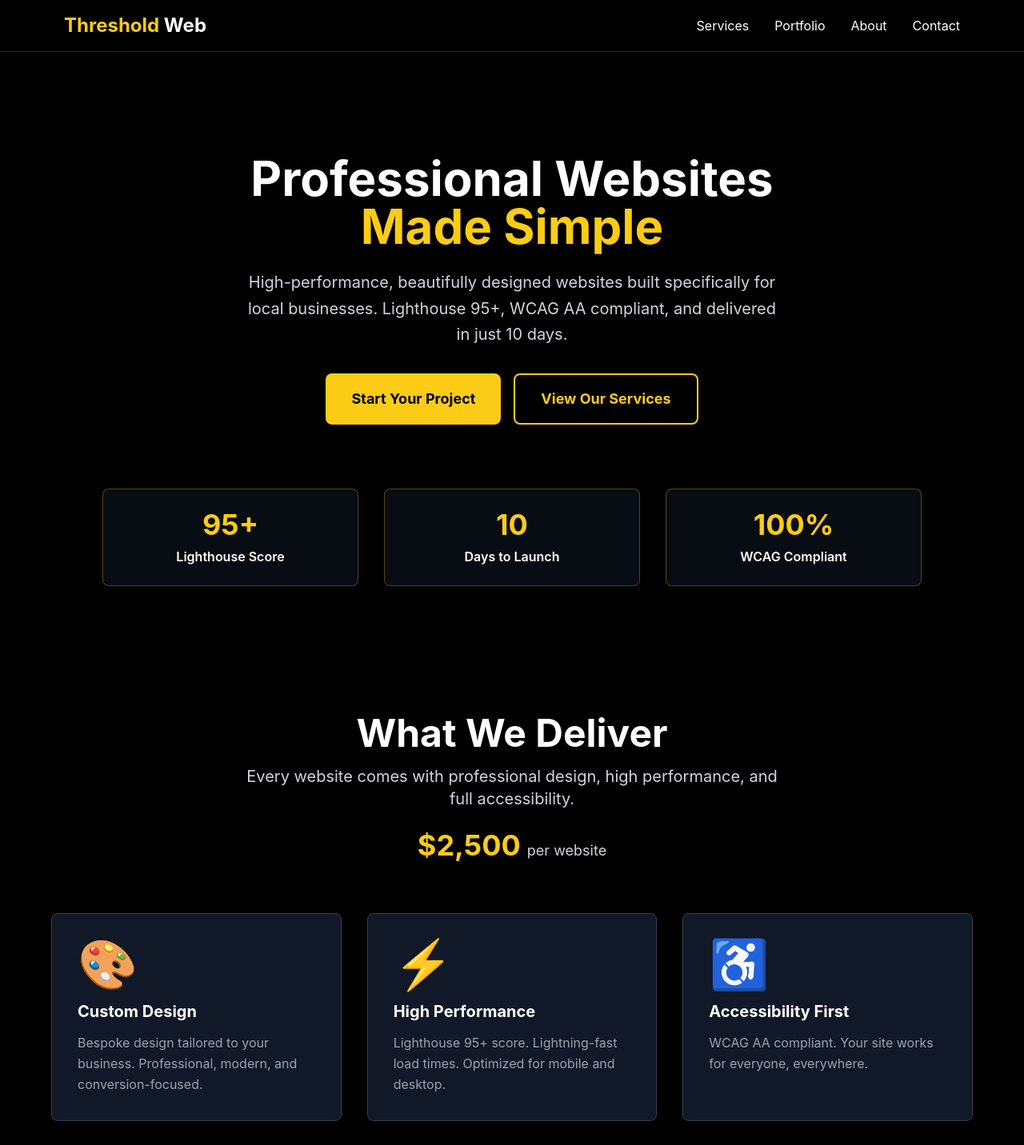
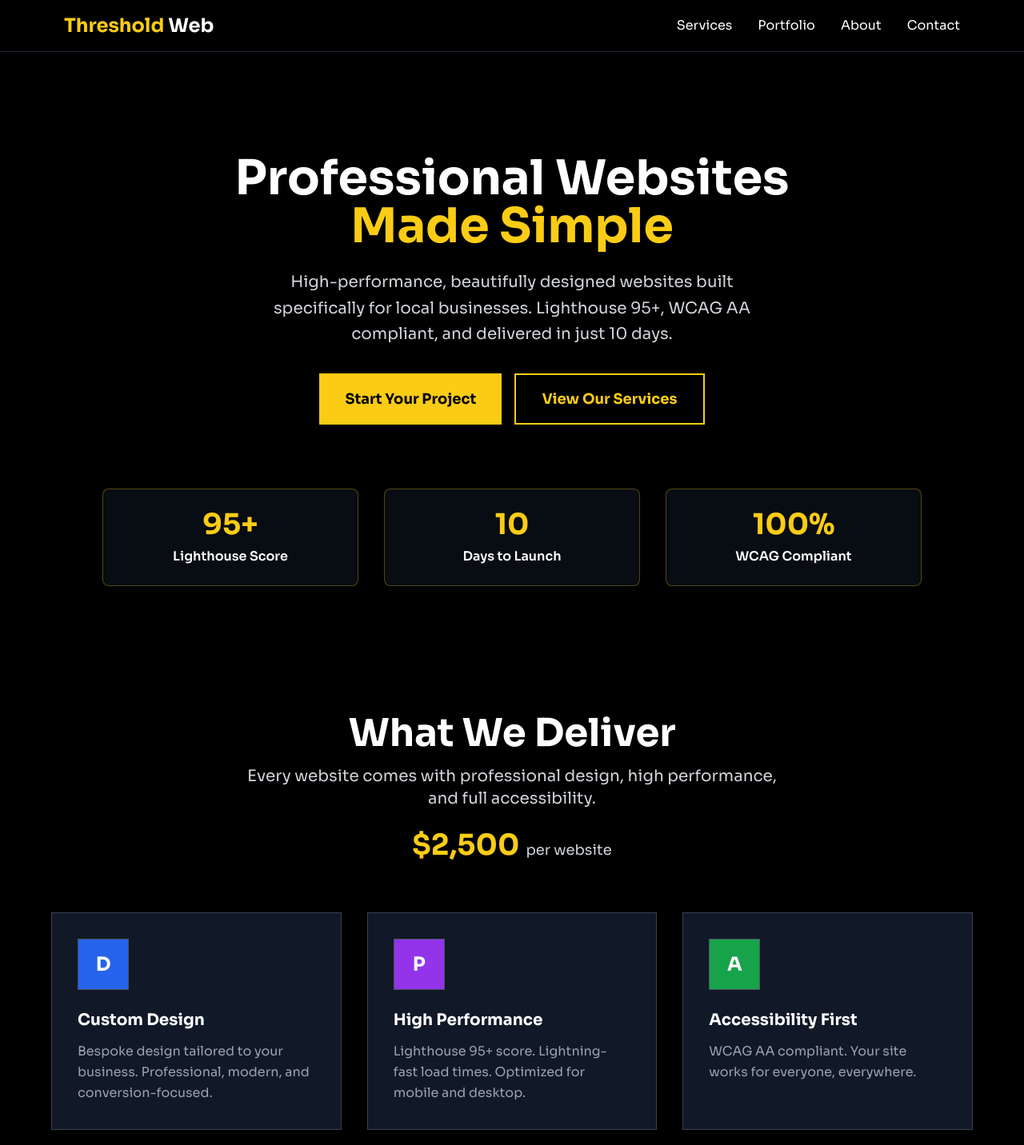
Before and after one commit to AEnldlya/threshold-web, a Next.js app: page / in a window 1280 px wide. Shown: the top 1432 px of the page at 80% size. Built offline with nearby package versions, Linux system fonts and the light colour scheme.

Commit message:
Major redesign: Professional font (Sora), colored icon boxes, sharp edges (no rounded corners), improved typography

```diff
--- a/app/globals.css
+++ b/app/globals.css
@@ -1,3 +1,5 @@
+@import url('https://fonts.googleapis.com/css2?family=Sora:wght@400;500;600;700&display=swap');
+
 @tailwind base;
 @tailwind components;
 @tailwind utilities;
@@ -13,8 +15,7 @@ html {
 }
 
 body {
-  font-family: -apple-system, BlinkMacSystemFont, 'Segoe UI', 'Roboto', 'Oxygen',
-    'Ubuntu', 'Cantarell', 'Fira Sans', 'Droid Sans', 'Helvetica Neue', sans-serif;
+  font-family: 'Sora', -apple-system, BlinkMacSystemFont, 'Segoe UI', sans-serif;
   -webkit-font-smoothing: antialiased;
   -moz-osx-font-smoothing: grayscale;
 }
--- a/components/About.tsx
+++ b/components/About.tsx
@@ -59,7 +59,7 @@ export default function About() {
             whileInView={{ opacity: 1, x: 0 }}
             transition={{ duration: 0.8 }}
             viewport={{ once: true }}
-            className="bg-gray-900 rounded-lg p-8 text-white border border-gray-700"
+            className="bg-gray-900 p-8 text-white border border-gray-700"
           >
             <h3 className="text-2xl font-bold mb-6 text-yellow-400">Our Approach</h3>
             <div className="space-y-6">
--- a/components/Contact.tsx
+++ b/components/Contact.tsx
@@ -57,7 +57,7 @@ export default function Contact() {
           transition={{ duration: 0.8, delay: 0.2 }}
           viewport={{ once: true }}
           onSubmit={handleSubmit(onSubmit)}
-          className="bg-gray-900 rounded-lg border border-gray-700 p-8 space-y-6"
+          className="bg-gray-900 border border-gray-700 p-8 space-y-6"
         >
           <div className="grid grid-cols-1 md:grid-cols-2 gap-6">
             <div>
@@ -65,7 +65,7 @@ export default function Contact() {
               <input
                 {...register('name', { required: 'Name is required' })}
                 type="text"
-                className="w-full px-4 py-3 border border-gray-600 bg-gray-800 text-white rounded-lg focus:outline-none focus:border-yellow-400 focus:ring-2 focus:ring-yellow-400/20"
+                className="w-full px-4 py-3 border border-gray-600 bg-gray-800 text-white focus:outline-none focus:border-yellow-400 focus:ring-2 focus:ring-yellow-400/20"
                 placeholder="Your name"
               />
               {errors.name && <span className="text-red-400 text-sm mt-1">{errors.name.message}</span>}
@@ -79,7 +79,7 @@ export default function Contact() {
                   pattern: { value: /^[A-Z0-9._%+-]+@[A-Z0-9.-]+\.[A-Z]{2,}$/i, message: 'Invalid email' }
                 })}
                 type="email"
-                className="w-full px-4 py-3 border border-gray-600 bg-gray-800 text-white rounded-lg focus:outline-none focus:border-yellow-400 focus:ring-2 focus:ring-yellow-400/20"
+                className="w-full px-4 py-3 border border-gray-600 bg-gray-800 text-white focus:outline-none focus:border-yellow-400 focus:ring-2 focus:ring-yellow-400/20"
                 placeholder="your@email.com"
               />
               {errors.email && <span className="text-red-400 text-sm mt-1">{errors.email.message}</span>}
@@ -92,7 +92,7 @@ export default function Contact() {
               <input
                 {...register('phone', { required: 'Phone is required' })}
                 type="tel"
-                className="w-full px-4 py-3 border border-gray-600 bg-gray-800 text-white rounded-lg focus:outline-none focus:border-yellow-400 focus:ring-2 focus:ring-yellow-400/20"
+                className="w-full px-4 py-3 border border-gray-600 bg-gray-800 text-white focus:outline-none focus:border-yellow-400 focus:ring-2 focus:ring-yellow-400/20"
                 placeholder="(123) 456-7890"
               />
               {errors.phone && <span className="text-red-400 text-sm mt-1">{errors.phone.message}</span>}
@@ -103,7 +103,7 @@ export default function Contact() {
               <input
                 {...register('business', { required: 'Business name is required' })}
                 type="text"
-                className="w-full px-4 py-3 border border-gray-600 bg-gray-800 text-white rounded-lg focus:outline-none focus:border-yellow-400 focus:ring-2 focus:ring-yellow-400/20"
+                className="w-full px-4 py-3 border border-gray-600 bg-gray-800 text-white focus:outline-none focus:border-yellow-400 focus:ring-2 focus:ring-yellow-400/20"
                 placeholder="Your business"
               />
               {errors.business && <span className="text-red-400 text-sm mt-1">{errors.business.message}</span>}
@@ -114,7 +114,7 @@ export default function Contact() {
             <label className="block text-sm font-semibold text-yellow-400 mb-2">Message</label>
             <textarea
               {...register('message', { required: 'Message is required' })}
-              className="w-full px-4 py-3 border border-gray-600 bg-gray-800 text-white rounded-lg focus:outline-none focus:border-yellow-400 focus:ring-2 focus:ring-yellow-400/20 resize-none"
+              className="w-full px-4 py-3 border border-gray-600 bg-gray-800 text-white focus:outline-none focus:border-yellow-400 focus:ring-2 focus:ring-yellow-400/20 resize-none"
               rows={5}
               placeholder="Tell us about your project..."
             />
@@ -125,7 +125,7 @@ export default function Contact() {
             whileHover={{ scale: 1.02 }}
             whileTap={{ scale: 0.98 }}
             type="submit"
-            className="w-full bg-yellow-400 text-black font-bold rounded-lg py-4 text-lg hover:bg-yellow-500 transition-colors"
+            className="w-full bg-yellow-400 text-black font-bold py-4 text-lg hover:bg-yellow-500 transition-colors"
           >
             {submitted ? '✓ Message Sent!' : 'Send Message'}
           </motion.button>
--- a/components/Hero.tsx
+++ b/components/Hero.tsx
@@ -26,7 +26,7 @@ export default function Hero() {
             <motion.button
               whileHover={{ scale: 1.05 }}
               whileTap={{ scale: 0.95 }}
-              className="px-8 py-4 bg-yellow-400 text-black font-bold rounded-lg hover:bg-yellow-500 transition-colors text-lg"
+              className="px-8 py-4 bg-yellow-400 text-black font-bold hover:bg-yellow-500 transition-colors text-lg"
               onClick={() => document.getElementById('contact')?.scrollIntoView({ behavior: 'smooth' })}
             >
               Start Your Project
@@ -34,7 +34,7 @@ export default function Hero() {
             <motion.button
               whileHover={{ scale: 1.05 }}
               whileTap={{ scale: 0.95 }}
-              className="px-8 py-4 border-2 border-yellow-400 text-yellow-400 font-bold rounded-lg hover:bg-yellow-400 hover:text-black transition-colors text-lg"
+              className="px-8 py-4 border-2 border-yellow-400 text-yellow-400 font-bold hover:bg-yellow-400 hover:text-black transition-colors text-lg"
               onClick={() => document.getElementById('services')?.scrollIntoView({ behavior: 'smooth' })}
             >
               View Our Services
--- a/components/Portfolio.tsx
+++ b/components/Portfolio.tsx
@@ -60,7 +60,7 @@ export default function Portfolio() {
               whileInView={{ opacity: 1, y: 0 }}
               transition={{ duration: 0.6, delay: index * 0.1 }}
               viewport={{ once: true }}
-              className="bg-gray-900 rounded-lg overflow-hidden border border-gray-700 hover:shadow-xl hover:shadow-yellow-400/20 transition-shadow"
+              className="bg-gray-900 overflow-hidden border border-gray-700 hover:shadow-xl hover:shadow-yellow-400/20 transition-shadow"
             >
               <div className="h-48 bg-gradient-to-br from-yellow-400 to-yellow-600 flex items-center justify-center">
                 <div className="text-center text-black">
--- a/components/Services.tsx
+++ b/components/Services.tsx
@@ -4,32 +4,38 @@ import { motion } from 'framer-motion'
 
 const services = [
   {
-    icon: '🎨',
+    icon: 'D',
+    color: 'bg-blue-600',
     title: 'Custom Design',
     description: 'Bespoke design tailored to your business. Professional, modern, and conversion-focused.'
   },
   {
-    icon: '⚡',
+    icon: 'P',
+    color: 'bg-purple-600',
     title: 'High Performance',
     description: 'Lighthouse 95+ score. Lightning-fast load times. Optimized for mobile and desktop.'
   },
   {
-    icon: '♿',
+    icon: 'A',
+    color: 'bg-green-600',
     title: 'Accessibility First',
     description: 'WCAG AA compliant. Your site works for everyone, everywhere.'
   },
   {
-    icon: '📱',
+    icon: 'R',
+    color: 'bg-orange-600',
     title: 'Fully Responsive',
     description: 'Perfect on mobile, tablet, and desktop. Built mobile-first from the ground up.'
   },
   {
-    icon: '🔍',
+    icon: 'S',
+    color: 'bg-red-600',
     title: 'SEO Optimized',
     description: 'Structured data, meta tags, and semantic HTML. Built to rank.'
   },
   {
-    icon: '🚀',
+    icon: 'F',
+    color: 'bg-indigo-600',
     title: 'Fast Delivery',
     description: '10-day timeline from kickoff to launch. No lengthy projects.'
   }
@@ -65,9 +71,11 @@ export default function Services() {
               transition={{ duration: 0.6, delay: index * 0.1 }}
               viewport={{ once: true }}
               whileHover={{ y: -5 }}
-              className="p-8 border border-gray-700 rounded-lg hover:border-yellow-400 hover:shadow-lg hover:shadow-yellow-400/20 transition-all bg-gray-900"
+              className="p-8 border border-gray-700 hover:border-yellow-400 hover:shadow-lg hover:shadow-yellow-400/20 transition-all bg-gray-900"
             >
-              <div className="text-6xl mb-4">{service.icon}</div>
+              <div className={`w-16 h-16 ${service.color} flex items-center justify-center text-white text-2xl font-bold mb-6 border border-gray-600`}>
+                {service.icon}
+              </div>
               <h3 className="text-xl font-bold text-white mb-3">{service.title}</h3>
               <p className="text-gray-400 leading-relaxed">{service.description}</p>
             </motion.div>
@@ -79,7 +87,7 @@ export default function Services() {
           whileInView={{ opacity: 1 }}
           transition={{ duration: 0.8, delay: 0.3 }}
           viewport={{ once: true }}
-          className="mt-16 bg-gray-900 rounded-lg p-8 text-white border border-gray-700"
+          className="mt-16 bg-gray-900 p-8 text-white border border-gray-700"
         >
           <h3 className="text-2xl font-bold mb-4 text-yellow-400">The 10-Day Timeline</h3>
           <div className="grid grid-cols-1 md:grid-cols-5 gap-4">
```
